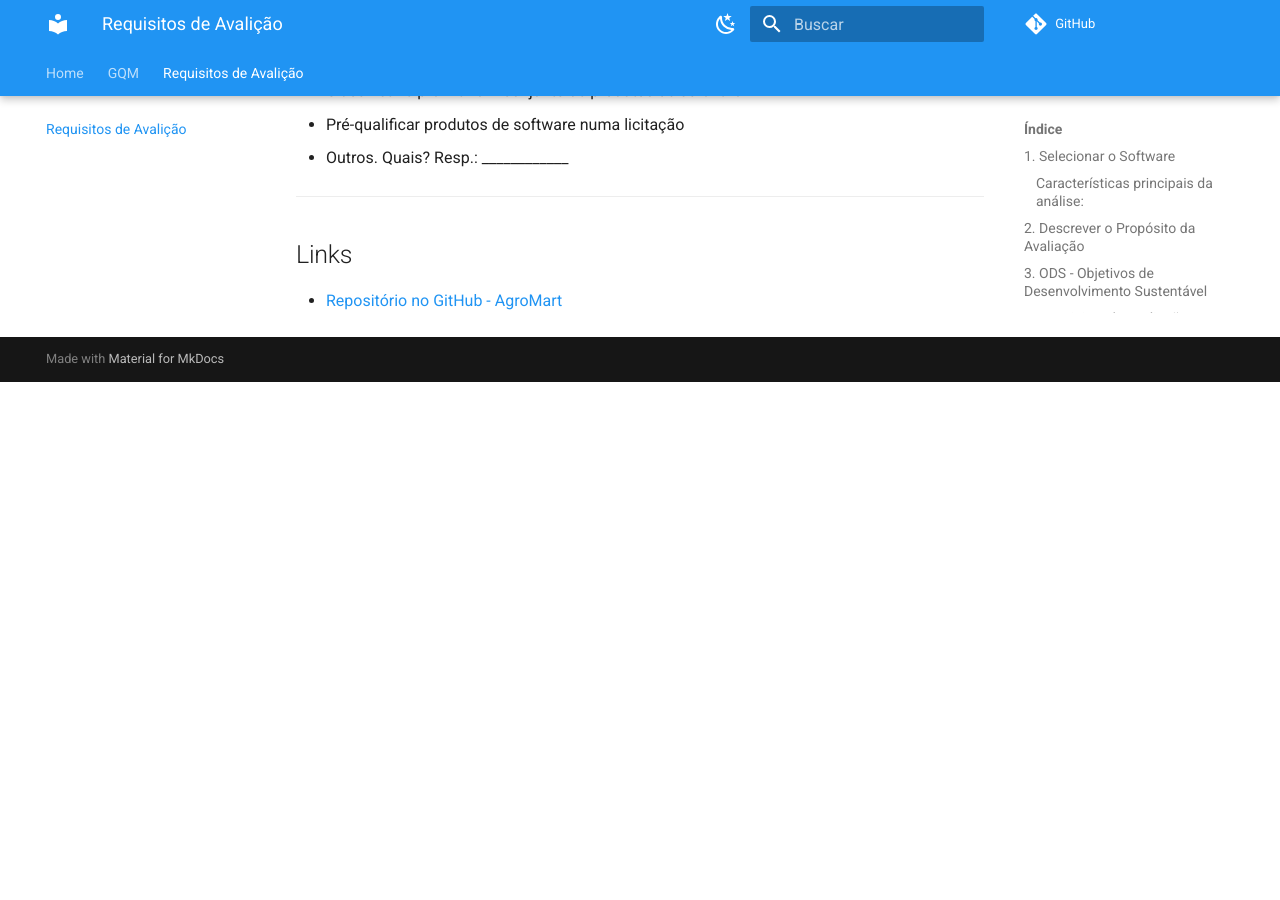
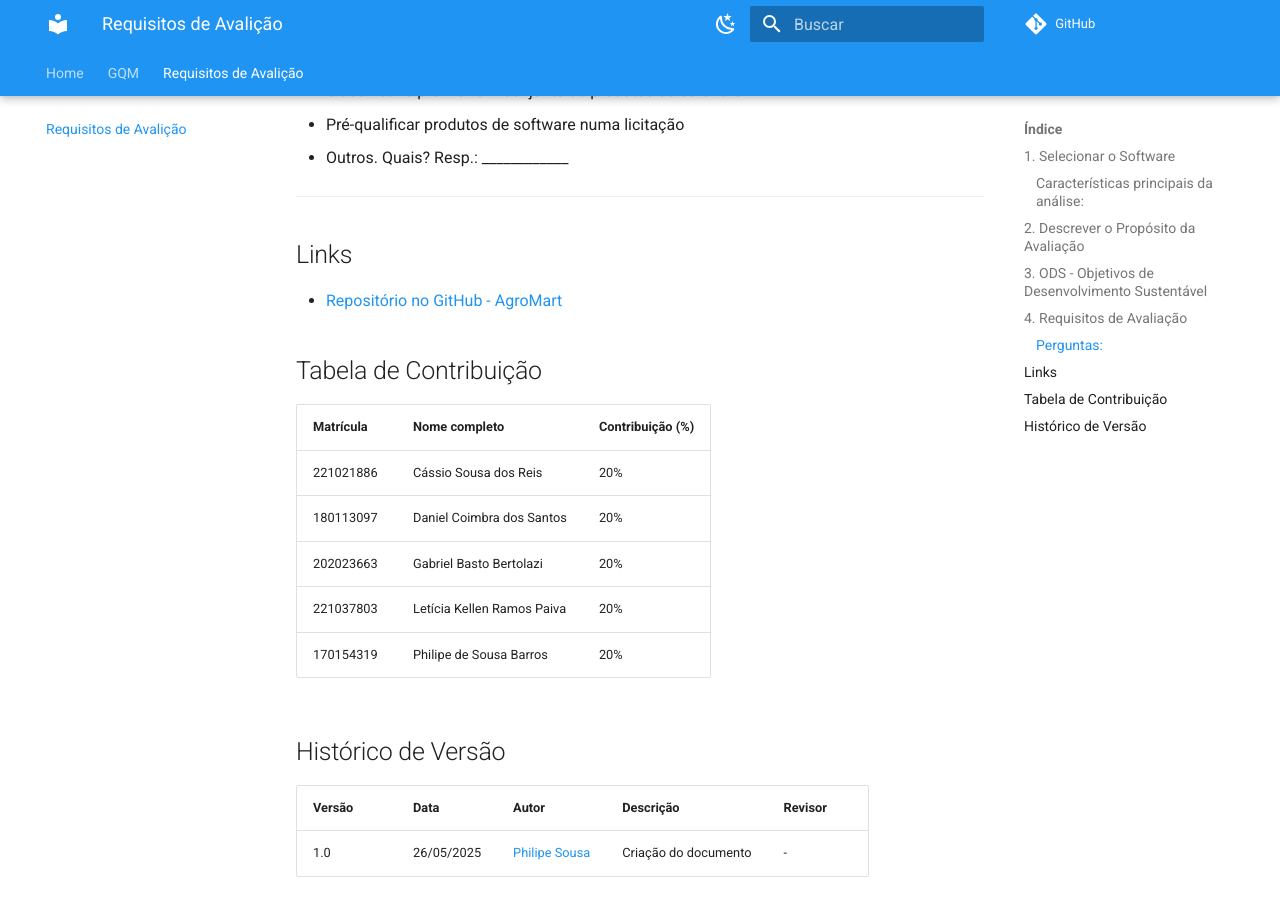
Before and after one commit to FCTE-Qualidade-de-Software-1/2025-1-T02-DOROTHY-JOHNSON, an MkDocs documentation site: the page built from docs/requisito_avaliacao/req.md, in a window 1280 px wide and 900 px high, scrolled down 2176 px. Built offline with MkDocs 1.6.1 and Material for MkDocs 9.7.7, drawn with Linux system fonts in a browser that asks for light colours; comment, search, counter and statistics services are not loaded; before the commit the page ends 2558 px from its top, so only the background shows below that.

Commit message:
Adiciona tabela de contribuição

```diff
--- a/docs/requisito_avaliacao/req.md
+++ b/docs/requisito_avaliacao/req.md
@@ -84,3 +84,20 @@ O **AgroMart** alinha-se a diversos ODS da Agenda 2030 da ONU:
 ## Links
 
 - [Repositório no GitHub - AgroMart](https://github.com/AgroMart)
+
+
+## Tabela de Contribuição
+
+| Matrícula | Nome completo              | Contribuição (%) |
+| --------- | -------------------------- | ---------------- |
+| 221021886 | Cássio Sousa dos Reis      | 20%              |
+| 180113097 | Daniel Coimbra dos Santos  | 20%              |
+| 202023663 | Gabriel Basto Bertolazi    | 20%              |
+| 221037803 | Letícia Kellen Ramos Paiva | 20%              |
+| 170154319 | Philipe de Sousa Barros    | 20%              |
+
+## Histórico de Versão
+
+| Versão | Data       | Autor                                      | Descrição            | Revisor |
+| ------ | ---------- | ------------------------------------------ | -------------------- | ------- |
+| 1.0    | 26/05/2025 | [Philipe Sousa](https://github.com/PhilipeSousa) | Criação do documento | -       |
```
